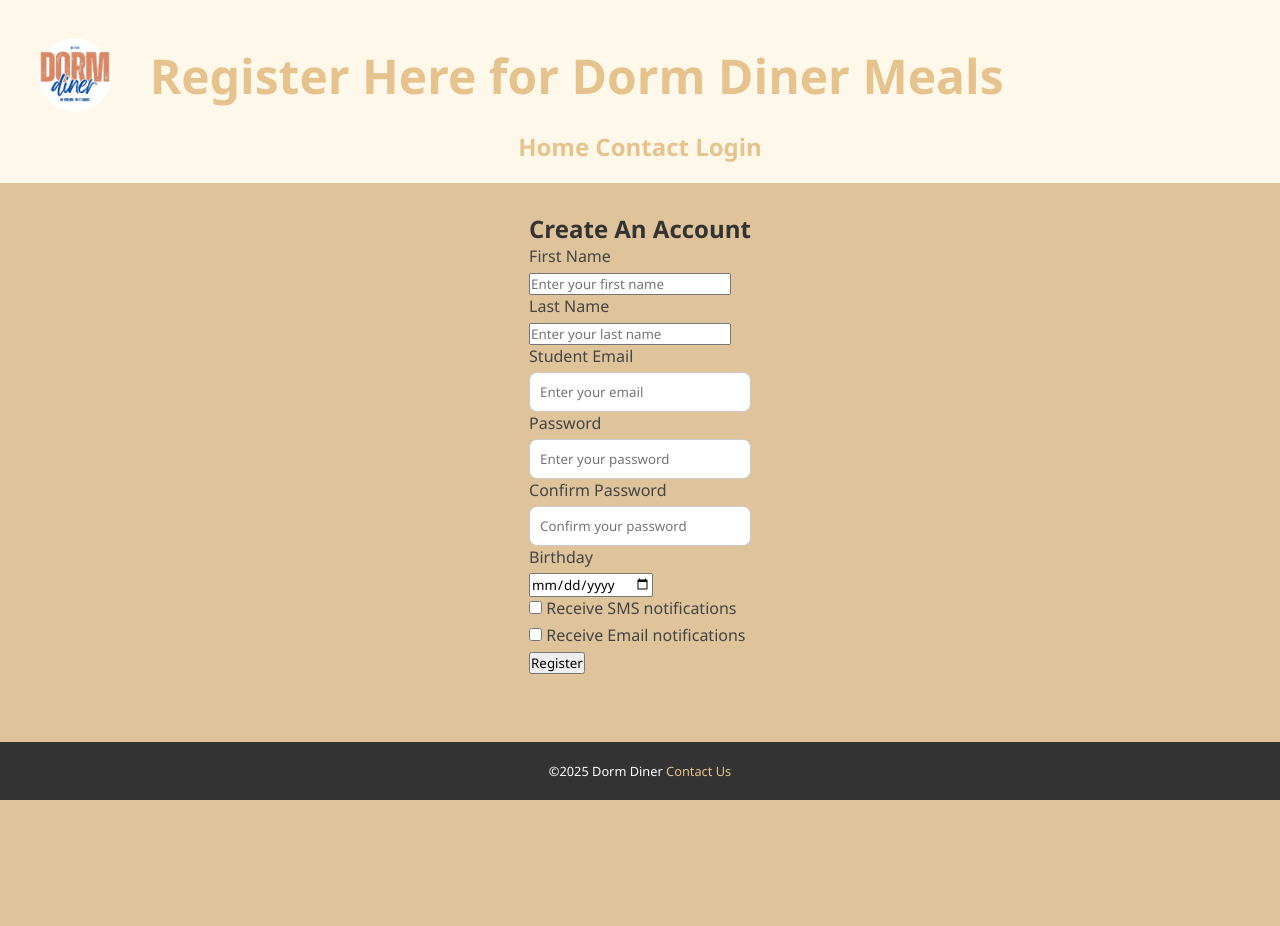
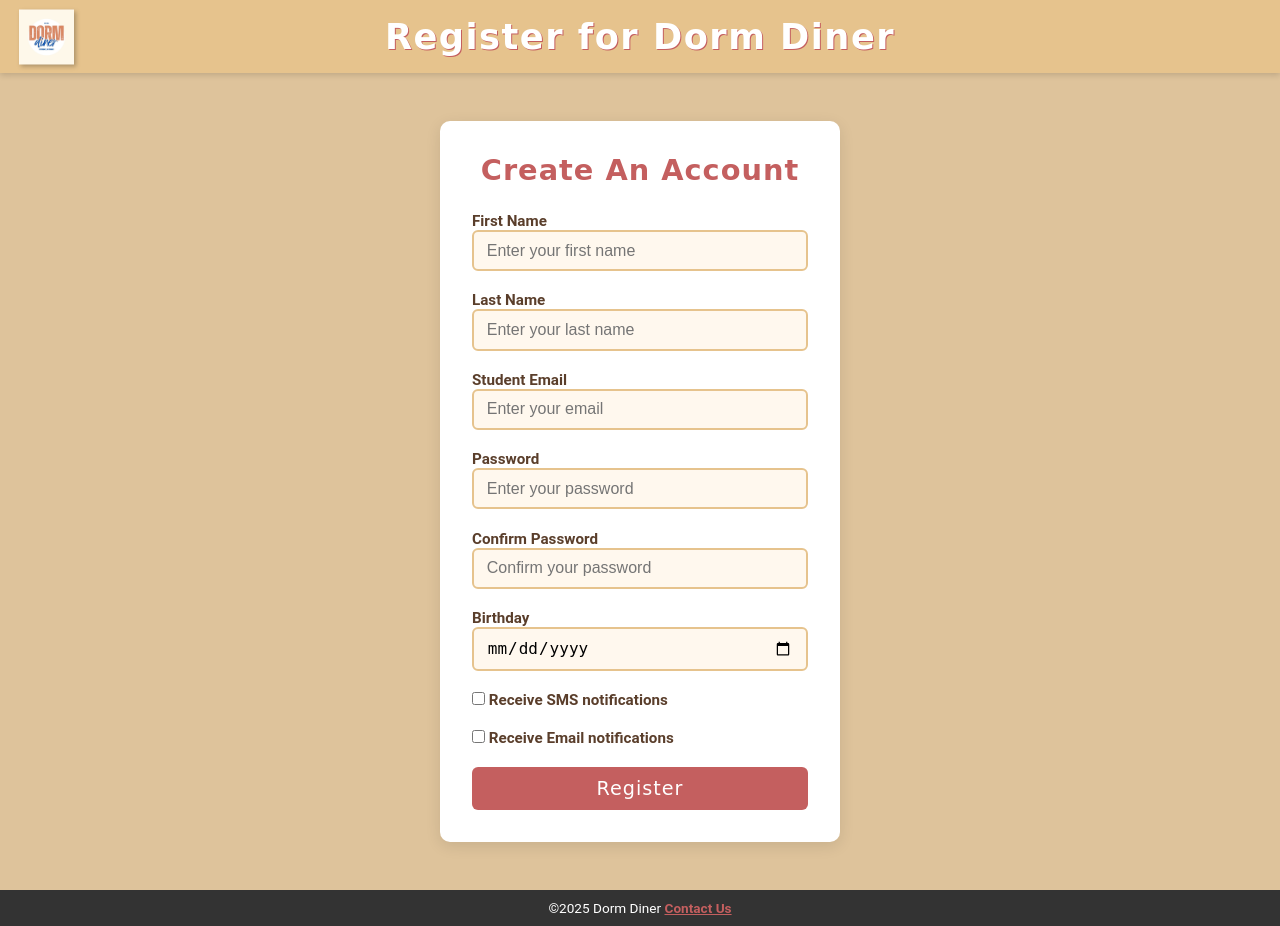
Before and after one commit to Muzamal898989/Group-Project-34, a PHP site: page /signUp.html in a window 1280 px wide. Before the commit the page ends 800 px from the top, so only its background shows below. Run offline with PHP 8.4, Linux system fonts and the light colour scheme.

Commit message:
Sign-up page and login css finished

```diff
--- /dev/null
+++ b/css/signup.css
@@ -0,0 +1,160 @@
+* {
+  margin: 0;
+  padding: 0;
+  box-sizing: border-box;
+}
+
+html, body {
+  height: 100%;
+  background: #dec39b;
+  font-family: "Roboto", Arial, sans-serif;
+  color: #333;
+  display: flex;
+  flex-direction: column;
+}
+
+#main-header {
+  background: #e6c38d;
+  color: white;
+  padding: 1rem;
+  display: flex;
+  align-items: center;
+  justify-content: center;
+  position: relative;
+  box-shadow: 0 2px 6px rgba(0, 0, 0, .15);
+}
+
+#main-header img {
+  position: absolute;
+  left: 1.2rem;
+  top: 50%;
+  transform: translateY(-50%);
+  height: 55px;
+  filter: drop-shadow(2px 2px 2px rgba(0, 0, 0, .25));
+}
+
+#main-header h1 {
+  margin: 0;
+  font-family: "Bebas Neue", cursive;
+  font-size: 2.2rem;
+  letter-spacing: 1.5px;
+  text-shadow: 1px 1px 0 #c45f5f;
+}
+
+#login, #signUp-form {
+  background: white;
+  border-radius: 10px;
+  overflow: hidden;
+  box-shadow: 0 4px 15px rgba(0, 0, 0, .1);
+  max-width: 400px;
+  width: 90%;
+  margin: 3rem auto;
+  padding: 2rem;
+}
+
+#login h2, #signUp-form h2 {
+  color: #c45f5f;
+  margin-bottom: 1.5rem;
+  text-align: center;
+  font-family: "Bebas Neue", cursive;
+  letter-spacing: 1px;
+  font-size: 1.8rem;
+}
+
+.form-group, .mb-3 {
+  margin-bottom: 1.2rem;
+}
+
+label {
+  font-weight: 700;
+  color: #5a3e2b;
+  font-size: .95rem;
+}
+
+input[type="email"],
+input[type="password"],
+input[type="text"],
+input[type="date"] {
+  width: 100%;
+  padding: .6rem .8rem;
+  border: 2px solid #e6c38d;
+  border-radius: 6px;
+  background: #fff8ee;
+  font-size: 1rem;
+}
+
+input:focus {
+  outline: none;
+  border-color: #c45f5f;
+}
+
+button, input[type="submit"] {
+  width: 100%;
+  padding: .65rem;
+  font-size: 1.2rem;
+  font-family: "Bebas Neue", cursive;
+  letter-spacing: 1px;
+  background: #c45f5f;
+  color: white;
+  border: none;
+  border-radius: 6px;
+  cursor: pointer;
+  transition: background .25s;
+}
+
+button:hover, input[type="submit"]:hover {
+  background: #e6c38d;
+  color: #5a3e2b;
+}
+
+a {
+  color: #c45f5f;
+  font-weight: 600;
+}
+
+a:hover {
+  color: #e6c38d;
+}
+
+footer {
+  margin-top: auto;
+  background: #333;
+  color: white;
+  text-align: center;
+  padding: 10px;
+  font-size: .85rem;
+}
+
+@media (max-width: 480px) {
+  #login, #signUp-form {
+    padding: 1.5rem;
+  }
+  #main-header h1 {
+    font-size: 1.8rem;
+  }
+}
+
+#main-header{
+  background:#e6c38d;
+  display:flex;
+  align-items:center;
+  justify-content:center;
+  padding:1rem;
+  position:relative;
+}
+#main-header img{
+  position:absolute;
+  left:1.2rem;
+  top:50%;
+  transform:translateY(-50%);
+  height:55px;
+  filter:drop-shadow(2px 2px 2px rgba(0,0,0,.25));
+}
+#main-header h1{
+  margin:0;
+  font-family:'Bebas Neue',cursive;
+  font-size:2.2rem;
+  letter-spacing:1.5px;
+  color:#fff;
+  text-shadow:1px 1px 0 #c45f5f;
+}
--- a/css/style.css
+++ b/css/style.css
@@ -121,18 +121,16 @@
     font-size: 1.2rem;
   }
 }
-
-/* --- BASE STYLES --- */
 body {
     font-family: Arial, sans-serif;
     margin: 0;
     padding: 0;
-    background-color: #dec39b; /* Light background */
+    background-color: #dec39b;
     color: #333;
 }
 
 .page-header {
-    background-color: #e6c38d; /* Primary brand color (blue) */
+    background-color: #e6c38d;
     color:white;
     padding: 20px;
     text-align: center;
@@ -154,24 +152,23 @@
 
 .menu-category h2 {
     font-size: 2em;
-    color: #c45f5f; /* Highlight category headers */
+    color: #c45f5f;
     margin-bottom: 20px;
-    border-left: 5px solid #ffc107; /* Secondary accent color (yellow) */
+    border-left: 5px solid #ffc107;
     padding-left: 10px;
 }
 
-/* --- MENU GRID LAYOUT --- */
-/* This creates a responsive grid for the menu items */
+/*MENU GRID LAYOUT*/
 .menu-grid {
     display: grid;
     grid-template-columns: repeat(auto-fill, minmax(280px, 1fr));
     gap: 30px;
 }
 
-/* --- INDIVIDUAL MENU ITEM STYLES --- */
+
 .menu-item {
-    display: block; /* Make the entire card clickable */
-    text-decoration: none; /* Remove underline from link */
+    display: block;
+    text-decoration: none;
     color: #333;
     background-color: white;
     border-radius: 10px;
@@ -181,14 +178,14 @@
 }
 
 .menu-item:hover {
-    transform: translateY(-5px); /* Lift card on hover */
+    transform: translateY(-5px);
     box-shadow: 0 8px 25px rgba(0, 0, 0, 0.2);
 }
 
 .menu-item img {
     width: 100%;
-    height: 200px; /* Standardized height for images */
-    object-fit: cover; /* Ensures image covers the area without distortion */
+    height: 200px;
+    object-fit: cover;
     display: block;
 }
 
@@ -216,12 +213,12 @@
     padding: 5px 10px;
     border-radius: 5px;
     position: absolute;
-    top: -10px; /* Positioning the price tag slightly outside/above */
+    top: -10px;
     right: 15px;
     box-shadow: 0 2px 4px rgba(0, 0, 0, 0.1);
 }
 
-/* --- FOOTER STYLES --- */
+
 footer {
     text-align: center;
     padding: 20px;
@@ -231,12 +228,87 @@
     font-size: 0.8em;
 }
 
-/* --- Media Query for smaller screens --- */
+
 @media (max-width: 600px) {
     .menu-grid {
-        grid-template-columns: 1fr; /* Stack items on very small screens */
+        grid-template-columns: 1fr;
     }
     .page-header h1 {
         font-size: 1.8em;
     }
 }
+
+#main-header {
+  display: flex;
+  align-items: center;
+  justify-content: center;
+  position: relative;
+  padding: 1rem;
+  background: #e6c38d;
+  color: white;
+}
+
+.header-content {
+  display: flex;
+  align-items: center;
+  gap: 1rem;
+}
+
+#main-header img {
+  height: 65px;
+  position: absolute;
+  left: 1rem;
+  top: 50%;
+  transform: translateY(-50%);
+}
+
+#main-header h1 {
+  margin: 0;
+  font-size: 1.5rem;
+  letter-spacing: 1px;
+}
+
+#main-header{
+    background:#e6c38d;
+    padding:.8rem 1rem;
+    display:flex;
+    align-items:center;
+    justify-content:center;
+    position:relative;
+}
+#main-header img{
+    position:absolute;
+    left:1.2rem;
+    top:50%;
+    transform:translateY(-50%);
+    height:55px;
+    filter:drop-shadow(2px 2px 2px rgba(0,0,0,.25));
+}
+#main-header h1{
+    margin:0;
+    font-family:'Bebas Neue',cursive;
+    font-size:2.2rem;
+    letter-spacing:1.5px;
+    color:#fff;
+    text-shadow:1px 1px 0 #c45f5f;
+}
+
+
+label{
+    font-family:'Roboto',sans-serif;
+    font-weight:700;
+    color:#5a3e2b;
+}
+button,
+input[type="submit"]{
+    font-family:'Bebas Neue',cursive;
+    letter-spacing:1px;
+    font-size:1.2rem;
+}
+
+
+::placeholder{
+    font-family:'Roboto',sans-serif;
+    font-weight:300;
+    color:#999;
+}
--- a/signUp.html
+++ b/signUp.html
@@ -4,22 +4,15 @@
         <meta charset="UTF-8">
         <meta name="viewport" content="width=device-width, initial-scale=1.0">
         <title>Sign Up - Dorm Diner </title>
-        <link rel="stylesheet" href="css/style.css">
+        <link rel="stylesheet" href="css/signup.css">
         <script defer src="auth.js"></script>
 
     </head>
     <body>
-        <header id="main-header">
-            <div class="header-content">
-            <img src="logo.jpeg" style="height: 110px;">
-            <h1>Register Here for Dorm Diner Meals</h1>
-            </div>
-            <nav>
-            <a href="Home.html" class="btn btn-secondary">Home</a>
-            <a href="contact.html" class="btn btn-secondary">Contact</a>
-            <a href="login.html" class="btn btn-secondary">Login</a>
-        </nav>
-        </header>
+<header id="main-header">
+  <img src="logo.jpeg" alt="Dorm Diner logo">
+  <h1>Register for Dorm Diner</h1>
+</header>
 
     <main>
         <section id="signUp-form">
```
Also changed, not shown: css/login.css (added, +103 -0 lines), login.html (+9 -6 lines).
